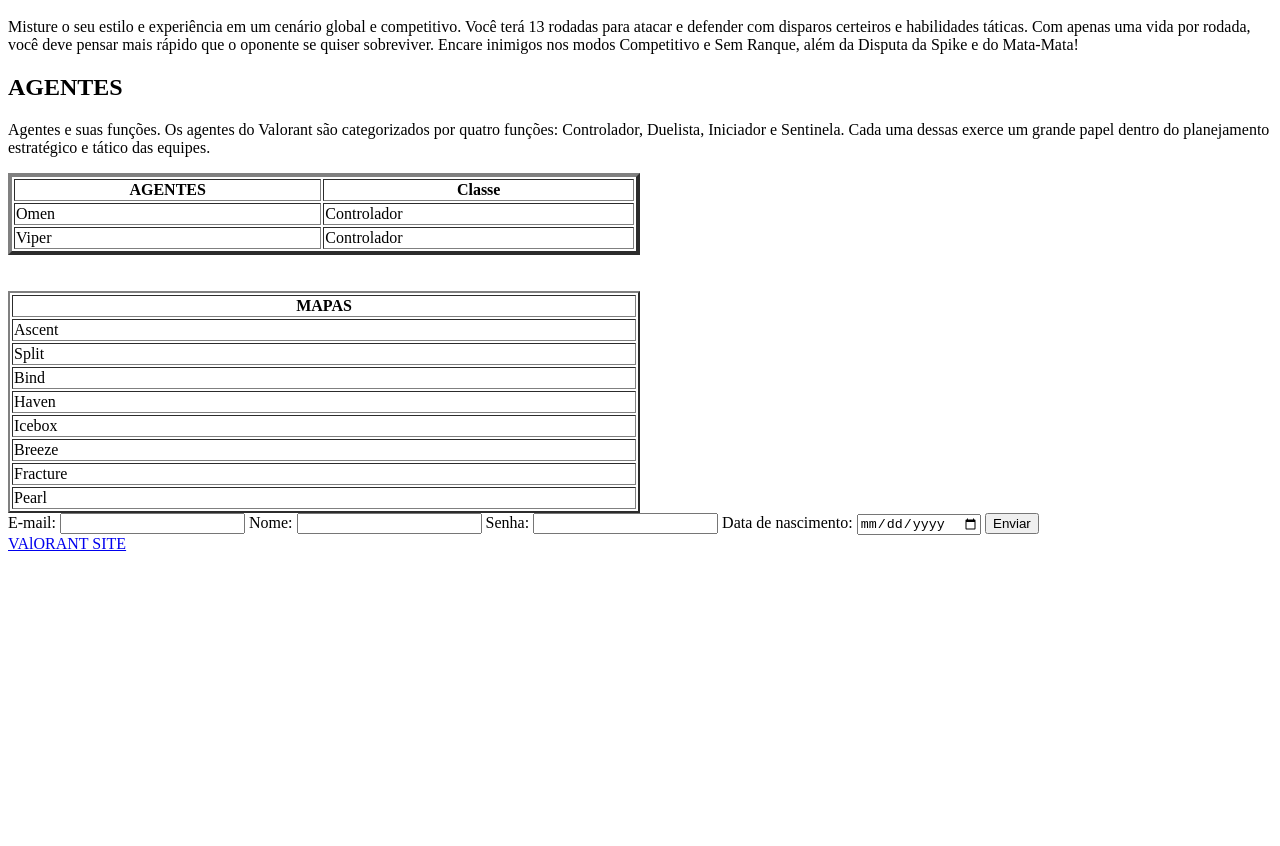
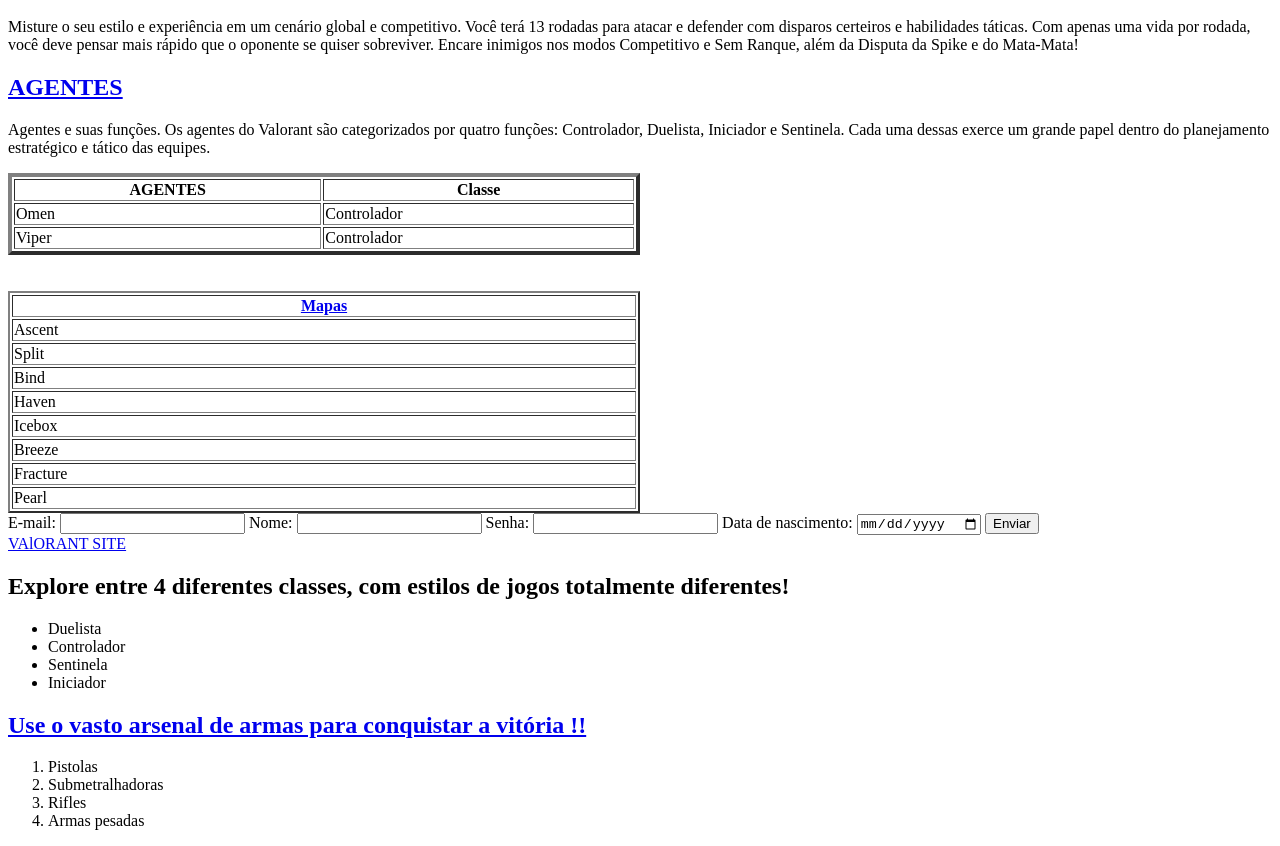
Before and after one commit to leonardoSilvaMelo/esqueletoPagina, a plain HTML site: page index.html in a window 1280 px wide. Shown: the part 1030-1876 px from the top of the page. Before the commit the page ends 1591 px from the top, so only its background shows below. Drawn offline with Linux system fonts and the light colour scheme.

Commit message:
esqueletoPagina
esqueletoPagina

```diff
--- a/index.html
+++ b/index.html
@@ -21,7 +21,7 @@
             <th>Classe</th>
         </tr>
 
-        <h2>AGENTES</h2>
+        <h2><a href="https://playvalorant.com/pt-br/agents/" target="_blank">AGENTES</a></h2>
 
         <p>Agentes e suas funções. Os agentes do Valorant são categorizados por quatro funções: Controlador, Duelista, Iniciador e Sentinela. Cada uma dessas exerce um grande papel dentro do planejamento estratégico e tático das equipes.</p>
 
@@ -40,7 +40,7 @@
     <table border="2" width="50%">
 
         <tr>
-            <th>MAPAS</th>
+            <th><a href="https://playvalorant.com/pt-br/maps/ " target="_blank">Mapas</a></th>
         </tr>
 
         <tr>
@@ -94,5 +94,23 @@
 
     <a href="https://playvalorant.com/pt-br/" target="_blank">VAlORANT SITE</a>
 
+    <h2>Explore entre 4 diferentes classes, com estilos de jogos totalmente diferentes!</h2>
+
+    <ul>
+        <li>Duelista</li>
+        <li>Controlador</li>
+        <li>Sentinela</li>
+        <li>Iniciador</li>
+    </ul>
+
+    <h2><a href="https://playvalorant.com/pt-br/arsenal/" target="_blank">Use o vasto arsenal de armas para conquistar a vitória !!</a></h2>
+    <ol>
+        <li>Pistolas</a></li>
+        <li>Submetralhadoras</a></li>
+        <li>Rifles</a></li>
+        <li>Armas pesadas</a></li>
+
+    </ol>
+
 </body>
 </html>
```
